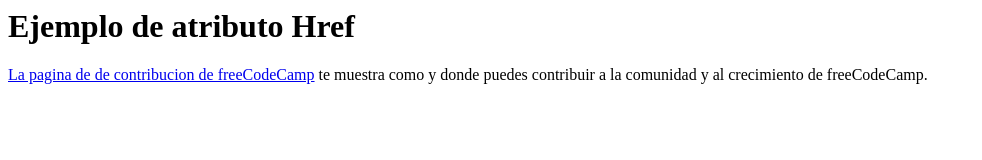
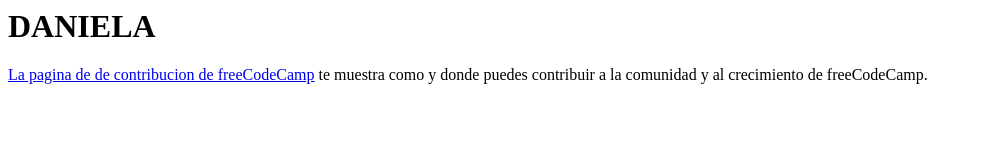
Before and after one commit to soydanielaperez/soydanielaperez.github.io, a plain HTML site: page index.html in a window 1280 px wide. Shown: the whole page, without its empty margins (0-982 px from the left). Drawn offline with Linux system fonts and the light colour scheme.

Commit message:
Update index.html

```diff
--- a/index.html
+++ b/index.html
@@ -1,9 +1,9 @@
 <html>
   <head>
-    <title>Ejemplo de atributo Href</title>
+    <title>Ejemplo de atributo Daniela </title>
   </head>
   <body>
-    <h1>Ejemplo de atributo Href</h1>
+    <h1>DANIELA</h1>
     <p>
       <a href="https://www.freecodecamp.org/contribute/">La pagina de de contribucion de freeCodeCamp</a> te muestra como y donde puedes contribuir a la comunidad y al crecimiento de freeCodeCamp.
     </p>
```
